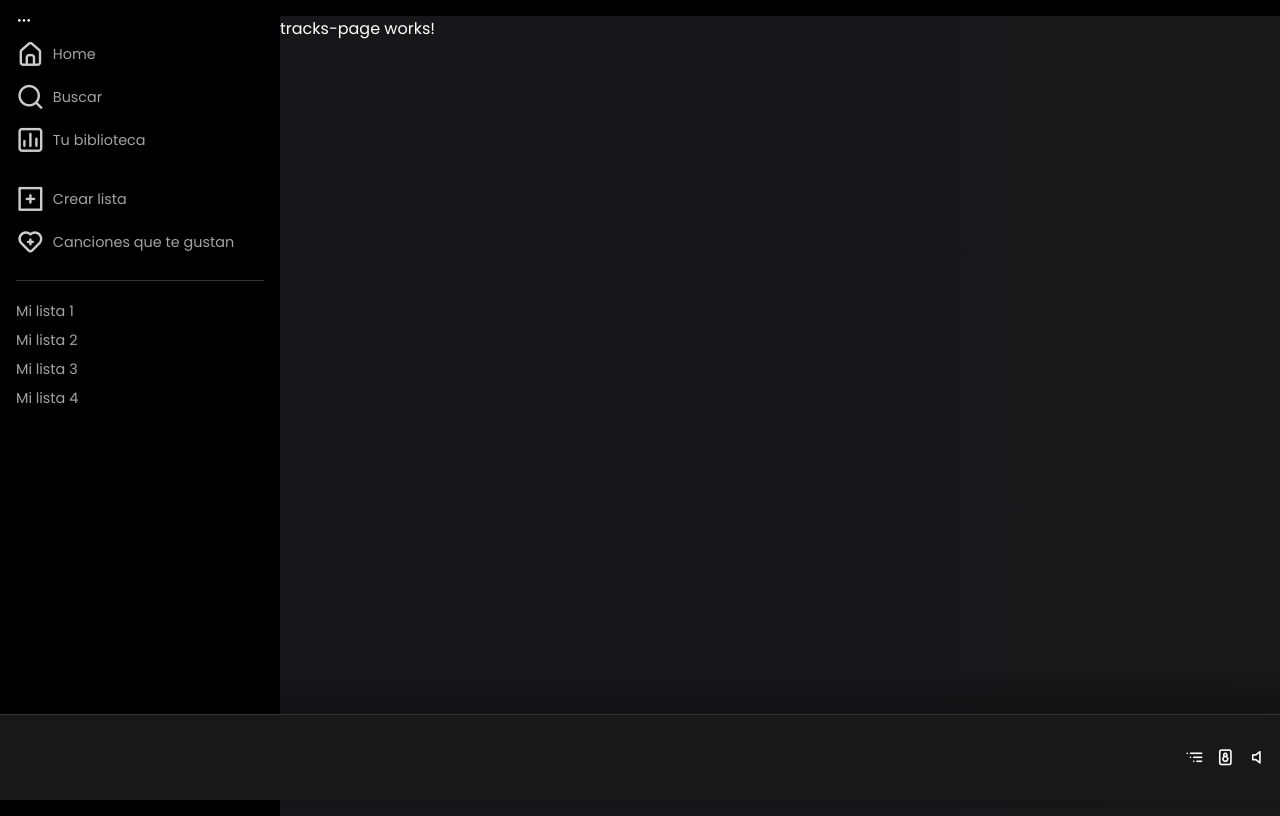
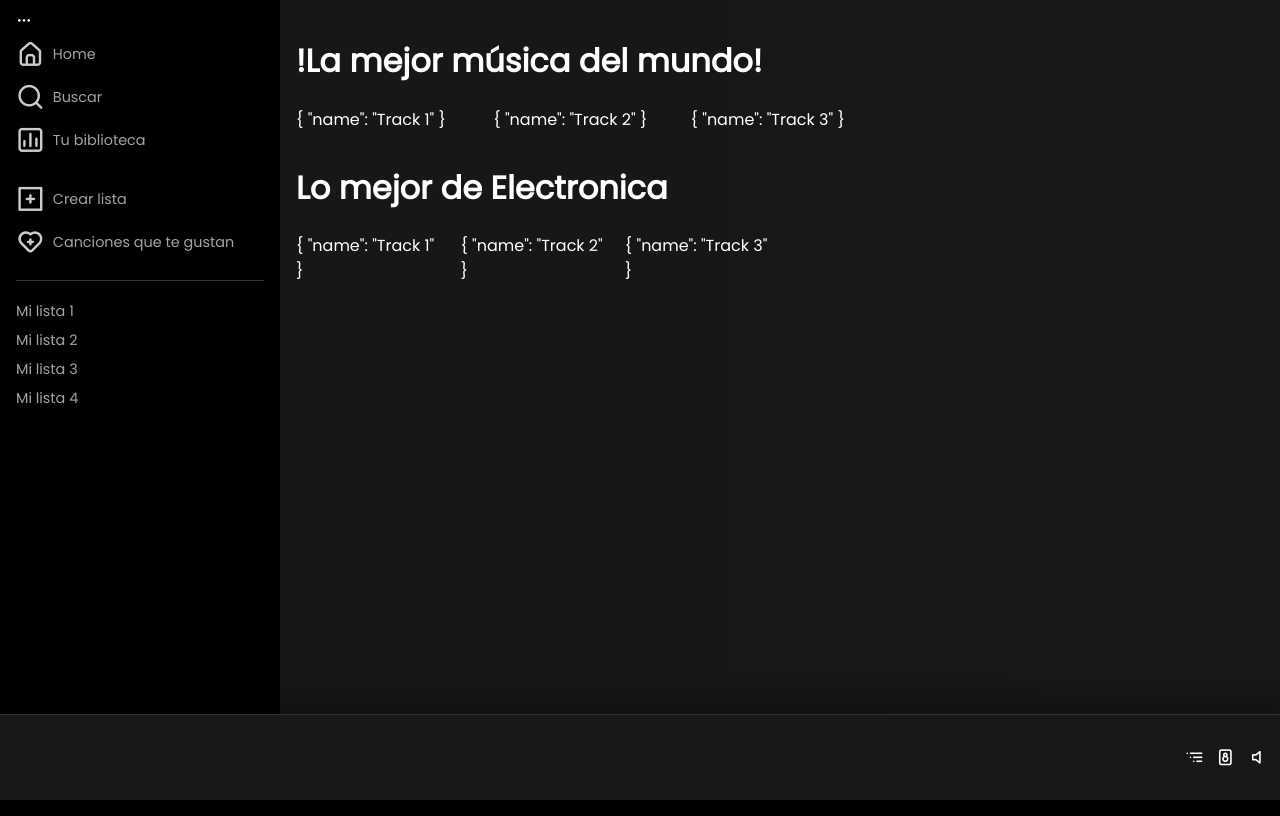
Before and after one commit to jeanpoolgg/spotify-clon, an Angular app: page /tracks in a window 1280 px wide. Built offline with nearby package versions, Linux system fonts and the light colour scheme.

Commit message:
feat: agregar comunicacion entre componentes de tracks y section-generic

```diff
--- a/src/app/modules/tracks/pages/tracks-page/tracks-page.component.css
+++ b/src/app/modules/tracks/pages/tracks-page/tracks-page.component.css
@@ -0,0 +1,3 @@
+.tracks-page {
+  padding: 1rem;
+}
--- a/src/app/modules/tracks/pages/tracks-page/tracks-page.component.html
+++ b/src/app/modules/tracks/pages/tracks-page/tracks-page.component.html
@@ -1 +1,6 @@
-<p>tracks-page works!</p>
+<div class="tracks-page">
+  <!-- Section top (small) -->
+  <app-section-generic [dataTracks]="mockTracksList" [mode]="'small'" [title] = "'!La mejor música del mundo!'" ></app-section-generic>
+  <!-- Section medium (big) -->
+  <app-section-generic [title] = "'Lo mejor de Electronica'" [dataTracks]="mockTracksList" [mode]="'big'" ></app-section-generic>
+</div>
--- a/src/app/modules/tracks/pages/tracks-page/tracks-page.component.ts
+++ b/src/app/modules/tracks/pages/tracks-page/tracks-page.component.ts
@@ -6,5 +6,15 @@
   styleUrl: './tracks-page.component.css'
 })
 export class TracksPageComponent {
-
+  mockTracksList = [
+    {
+      name: 'Track 1'
+    },
+    {
+      name: 'Track 2'
+    },
+    {
+      name: 'Track 3'
+    }
+  ]
 }
--- a/src/app/modules/tracks/tracks.module.ts
+++ b/src/app/modules/tracks/tracks.module.ts
@@ -3,6 +3,7 @@
 
 import { TracksRoutingModule } from './tracks-routing.module';
 import { TracksPageComponent } from './pages/tracks-page/tracks-page.component';
+import { SharedModule } from '@shared/shared.module';
 
 
 @NgModule({
@@ -11,7 +12,8 @@
   ],
   imports: [
     CommonModule,
-    TracksRoutingModule
+    TracksRoutingModule,
+    SharedModule
   ]
 })
 export class TracksModule { }
--- /dev/null
+++ b/src/app/shared/components/card-player/card-player.component.html
@@ -0,0 +1 @@
+<p>card-player works!</p>
--- /dev/null
+++ b/src/app/shared/components/section-generic/section-generic.component.css
@@ -0,0 +1,19 @@
+.section--generic {
+  margin-bottom: 2rem;
+}
+
+.section--generic__player--zone .player--list {
+  display: grid;
+  list-style: none;
+  margin: 0;
+  padding: 0;
+  gap: 1.15rem;
+}
+
+.section--generic__player--zone .player--list.card-small {
+  grid-template-columns: repeat(5, 1fr);
+}
+
+.section--generic__player--zone .player--list.card-big {
+  grid-template-columns: repeat(6, minmax(100px, 1fr));
+}
--- /dev/null
+++ b/src/app/shared/components/section-generic/section-generic.component.html
@@ -0,0 +1,11 @@
+<div class="section--generic">
+  <h1 class="section--generic__title">{{title}}</h1>
+
+  <div class="section--generic__player--zone">
+    <ul class="player--list" [ngClass]="{'card-small': mode === 'small', 'card-big': mode === 'big'}">
+      <li *ngFor="let player of dataTracks">
+        {{player | json}}
+      </li>
+    </ul>
+  </div>
+</div>
```
Also changed, not shown: src/app/shared/components/card-player/card-player.component.ts (added, +10 -0 lines), src/app/shared/components/section-generic/section-generic.component.ts (added, +12 -0 lines), src/app/shared/shared.module.ts (+8 -2 lines), src/app/shared/components/card-player/card-player.component.css (added), 1 other file (tests, documents, lock files or other folders).
